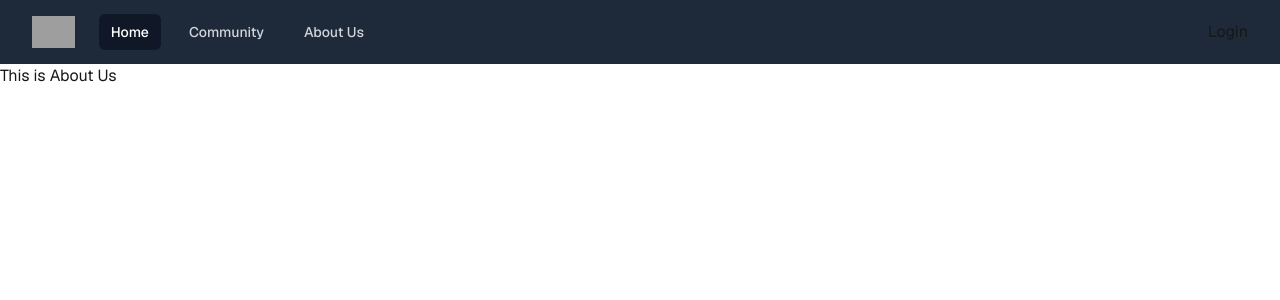
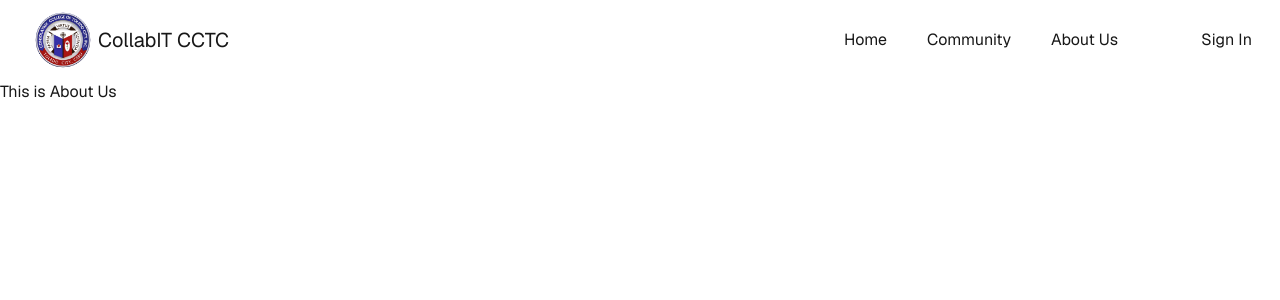
Before and after one commit to JhonGutang/CollabIT_CCTC, a Next.js app in the folder frontend/: page /about in a window 1280 px wide. Shown: the top 300 px of the page. Built offline with nearby package versions, Linux system fonts and the light colour scheme; grey boxes are pictures that could not be loaded.

Commit message:
improved ui in landing page with navigation, hero and footer. Also added animation to look nice

```diff
--- a/frontend/package.json
+++ b/frontend/package.json
@@ -12,6 +12,7 @@
     "@emotion/react": "^11.14.0",
     "@emotion/styled": "^11.14.0",
     "@fortawesome/fontawesome-svg-core": "^6.7.2",
+    "@fortawesome/free-brands-svg-icons": "^6.7.2",
     "@fortawesome/free-solid-svg-icons": "^6.7.2",
     "@fortawesome/react-fontawesome": "^0.2.2",
     "@headlessui/react": "^2.2.0",
@@ -19,6 +20,7 @@
     "@mui/material": "^6.4.3",
     "autoprefixer": "^10.4.20",
     "axios": "^1.7.9",
+    "framer-motion": "^12.4.3",
     "next": "15.1.6",
     "react": "^19.0.0",
     "react-dom": "^19.0.0"
--- a/frontend/src/app/about/page.tsx
+++ b/frontend/src/app/about/page.tsx
@@ -1,4 +1,4 @@
-import Navbar from '@/components/Navbar'
+import Navbar from '@/components/landing/Navbar'
 
 export default function About() {
     return (
--- a/frontend/src/app/page.tsx
+++ b/frontend/src/app/page.tsx
@@ -1,25 +1,19 @@
 'use client';
-import Navbar from '@/components/Navbar'
-import { useEffect, useState } from "react";
-import axiosInstance from '@/utils/axiosInstance';
+import Footer from '@/components/landing/Footer';
+import Hero from '@/components/landing/Hero';
+import Navbar from '@/components/landing/Navbar'
+
 
 interface ApiResponse {
   message: string
 }
 
 export default function Home() {
-  const [data, setData] = useState<ApiResponse | null> (null);
-
-  useEffect(() => {
-    axiosInstance.get("http://127.0.0.1:8000/api/")
-      .then(response => setData(response.data))
-      .catch(error => console.error("Error fetching data:", error));
-  }, []);
   return (
-    <div>
+    <div className='bg-white h-screen text-black'>
       <Navbar/>
-         <h1>Fetching Data from Django</h1>
-         <p>{data ? data.message : "Loading..."}</p>
+      <Hero/>
+      <Footer/>
     </div>
   );
 }
--- /dev/null
+++ b/frontend/src/components/landing/Footer.tsx
@@ -0,0 +1,73 @@
+import { Avatar, TextField } from "@mui/material";
+import { faEnvelope, faLocationDot } from "@fortawesome/free-solid-svg-icons";
+import {
+  faFacebook,
+  faGithub,
+  faLinkedin,
+} from "@fortawesome/free-brands-svg-icons";
+import { FontAwesomeIcon } from "@fortawesome/react-fontawesome";
+const Footer = () => {
+  return (
+    <div
+      className="h-[20vh] flex justify-between text-white px-10 gap-15"
+      style={{ backgroundColor: "#388DDC" }}
+    >
+      {/* copyrights */}
+      <div className="h-full flex flex-col justify-center items-center">
+        <div className="flex items-center h-fit">
+          <Avatar src="/logo.png" sx={{ width: "80px", height: "80px" }} />
+          <div className="text-xl">CollabIT CCTC</div>
+        </div>
+        <div className="text-sm">@2025 All Rights Reserved</div>
+      </div>
+
+      {/* footer navigation */}
+      <div className="flex flex-col gap-2 justify-center">
+        <div>Home</div>
+        <div>Community</div>
+        <div>About Us</div>
+      </div>
+
+      {/* contact information */}
+      <div className="flex flex-col gap-2 justify-center">
+        <div className="flex">
+          <FontAwesomeIcon
+            icon={faEnvelope}
+            className="me-3"
+            style={{ width: "20px", height: "20px" }}
+          />
+          <div>jhonbarrygutang@gmail.com</div>
+        </div>
+        <div className="flex">
+          <FontAwesomeIcon
+            icon={faLocationDot}
+            className="me-3"
+            style={{ width: "20px", height: "20px" }}
+            />
+            <div>Cabitoonan, Toledo City, Cebu</div>
+        </div>
+      </div>
+
+      {/* User Interaction */}
+
+      <div className="flex flex-col justify-center gap-2">
+        <div className="flex gap-5">
+          <FontAwesomeIcon
+            icon={faFacebook}
+            style={{ width: "30px", height: "30px" }}
+          />
+          <FontAwesomeIcon
+            icon={faGithub}
+            style={{ width: "30px", height: "30px" }}
+          />
+          <FontAwesomeIcon
+            icon={faLinkedin}
+            style={{ width: "30px", height: "30px" }}
+          />
+        </div>
+      </div>
+    </div>
+  );
+};
+
+export default Footer;
--- /dev/null
+++ b/frontend/src/components/landing/Hero.tsx
@@ -0,0 +1,92 @@
+import { Button } from "@mui/material";
+import { useRouter } from "next/navigation";
+import { motion } from "framer-motion";
+
+const Hero = () => {
+  const router = useRouter();
+
+  const redirectToAuth = () => {
+    router.push("/auth");
+  };
+
+  return (
+    <div className="h-[70vh] flex overflow-hidden">
+      {/* Left Side */}
+      <div className="h-full w-2/3 flex flex-col gap-5 justify-center items-center">
+        <div>
+          <motion.div
+            initial={{ opacity: 0, scale: 0.8 }}
+            animate={{ opacity: 1, scale: 1 }}
+            transition={{ duration: 0.8, ease: "easeOut" }}
+          >
+            <div className="text-3xl flex gap-2">
+              <motion.div
+                initial={{ opacity: 0 }}
+                animate={{ opacity: 1 }}
+                transition={{ duration: 0.6, ease: "easeOut", delay: 0 }}
+              >
+                Think IT,
+              </motion.div>
+              <motion.div
+                initial={{ opacity: 0 }}
+                animate={{ opacity: 1 }}
+                transition={{ duration: 0.6, ease: "easeOut", delay: 0.4 }}
+              >
+                Share IT,
+              </motion.div>
+              <motion.div
+                initial={{ opacity: 0 }}
+                animate={{ opacity: 1 }}
+                transition={{ duration: 0.6, ease: "easeOut", delay: 0.8 }}
+              >
+                Build IT
+              </motion.div>
+            </div>
+          </motion.div>
+          <motion.div
+            initial={{ opacity: 0, scale: 0.8 }}
+            animate={{ opacity: 1, scale: 1 }}
+            transition={{ duration: 0.8, ease: "easeOut", delay: 1 }}
+          >
+            <div className="text-gray-600">
+              Empowering IT Students to Build, Share & Inspire!
+            </div>
+          </motion.div>
+        </div>
+
+        <div className="w-90">
+          <motion.div
+            initial={{ opacity: 0, scale: 0.8 }}
+            animate={{ opacity: 1, scale: 1 }}
+            transition={{ duration: 0.8, ease: "easeOut", delay: 1.2 }}
+          >
+            <Button
+              onClick={redirectToAuth}
+              variant="contained"
+              sx={{ width: "15vw", height: '45px' }}
+              className="custom-border-input"
+            >
+              Join now
+            </Button>
+          </motion.div>
+        </div>
+      </div>
+
+      {/* Right Side - Animated Image */}
+      <div className="h-full w-full flex">
+        <motion.div
+          initial={{ opacity: 0, x: 50 }} // Starts off-screen to the right
+          animate={{ opacity: 1, x: 0 }} // Moves into view
+          transition={{ duration: 1 }} // Smooth animation
+        >
+          <img
+            src="https://img.freepik.com/free-vector/business-team-brainstorm-idea-lightbulb-from-jigsaw-working-team-collaboration-enterprise-cooperation-colleagues-mutual-assistance-concept-pinkish-coral-bluevector-isolated-illustration_335657-1651.jpg?t=st=1739883939~exp=1739887539~hmac=0b9bd6df334650b5f334d792122f042fa7e5a58ea27d2648daaedfe228ac2a5f&w=996"
+            alt="Team Collaboration"
+          />
+        </motion.div>
+      </div>
+    </div>
+  );
+};
+
+export default Hero;
--- /dev/null
+++ b/frontend/src/components/landing/Navbar.tsx
@@ -0,0 +1,26 @@
+import { Avatar } from "@mui/material";
+
+const Navbar = () => {
+  return (
+    <div className="h-[10vh] flex items-center justify-between p-7">
+      <div className="flex items-center">
+        <Avatar src="/logo.png" sx={{ width: "70px", height: "70px" }} />
+        <div className="text-xl">CollabIT CCTC</div>
+      </div>
+
+      <div className="flex items-center  w-1/3 justify-between">
+        <div className="flex gap-10">
+          <div>Home</div>
+          <div>Community</div>
+          <div>About Us</div>
+        </div>
+
+        <div className="">
+          <div>Sign In</div>
+        </div>
+      </div>
+    </div>
+  );
+};
+
+export default Navbar;
--- a/frontend/src/components/navbar.tsx
+++ /dev/null
@@ -1,78 +0,0 @@
-import {
-  Disclosure,
-  DisclosureButton,
-  DisclosurePanel,
-  Menu,
-  MenuButton,
-  MenuItem,
-  MenuItems,
-} from "@headlessui/react";
-import { Bars3Icon, BellIcon, XMarkIcon } from "@heroicons/react/24/outline";
-import Link from "next/link";
-
-const navigation = [
-  { name: "Home", href: "/", current: true },
-  { name: "Community", href: "#", current: false },
-  { name: "About Us", href: "/about", current: false },
-];
-
-function classNames(...classes: (string | boolean | undefined | null)[]) {
-  return classes.filter(Boolean).join(" ");
-}
-
-export default function Example() {
-  return (
-    <Disclosure as="nav" className="bg-gray-800">
-      <div className="mx-auto max-w-7xl px-2 sm:px-6 lg:px-8">
-        <div className="relative flex h-16 items-center justify-between">
-          <div className="absolute inset-y-0 left-0 flex items-center sm:hidden">
-            {/* Mobile menu button*/}
-            <DisclosureButton className="group relative inline-flex items-center justify-center rounded-md p-2 text-gray-400 hover:bg-gray-700 hover:text-white focus:ring-2 focus:ring-white focus:outline-hidden focus:ring-inset">
-              <span className="absolute -inset-0.5" />
-              <span className="sr-only">Open main menu</span>
-              <Bars3Icon
-                aria-hidden="true"
-                className="block size-6 group-data-open:hidden"
-              />
-              <XMarkIcon
-                aria-hidden="true"
-                className="hidden size-6 group-data-open:block"
-              />
-            </DisclosureButton>
-          </div>
-          <div className="flex flex-1 items-center justify-center sm:items-stretch sm:justify-start">
-            <div className="flex shrink-0 items-center">
-              <img
-                alt="Your Company"
-                src="https://tailwindui.com/plus/img/logos/mark.svg?color=indigo&shade=500"
-                className="h-8 w-auto"
-              />
-            </div>
-            <div className="hidden sm:ml-6 sm:block">
-              <div className="flex space-x-4">
-                {navigation.map((item) => (
-                  <Link key={item.name} href={item.href} legacyBehavior>
-                    <a
-                      aria-current={item.current ? "page" : undefined}
-                      className={classNames(
-                        item.current
-                          ? "bg-gray-900 text-white"
-                          : "text-gray-300 hover:bg-gray-700 hover:text-white",
-                        "rounded-md px-3 py-2 text-sm font-medium"
-                      )}
-                    >
-                      {item.name}
-                    </a>
-                  </Link>
-                ))}
-              </div>
-            </div>
-          </div>
-          <div>
-            <Link href="/auth">Login</Link>
-          </div>
-        </div>
-      </div>
-    </Disclosure>
-  );
-}
```
Also changed, not shown: 1 other file (tests, documents, lock files or other folders).
